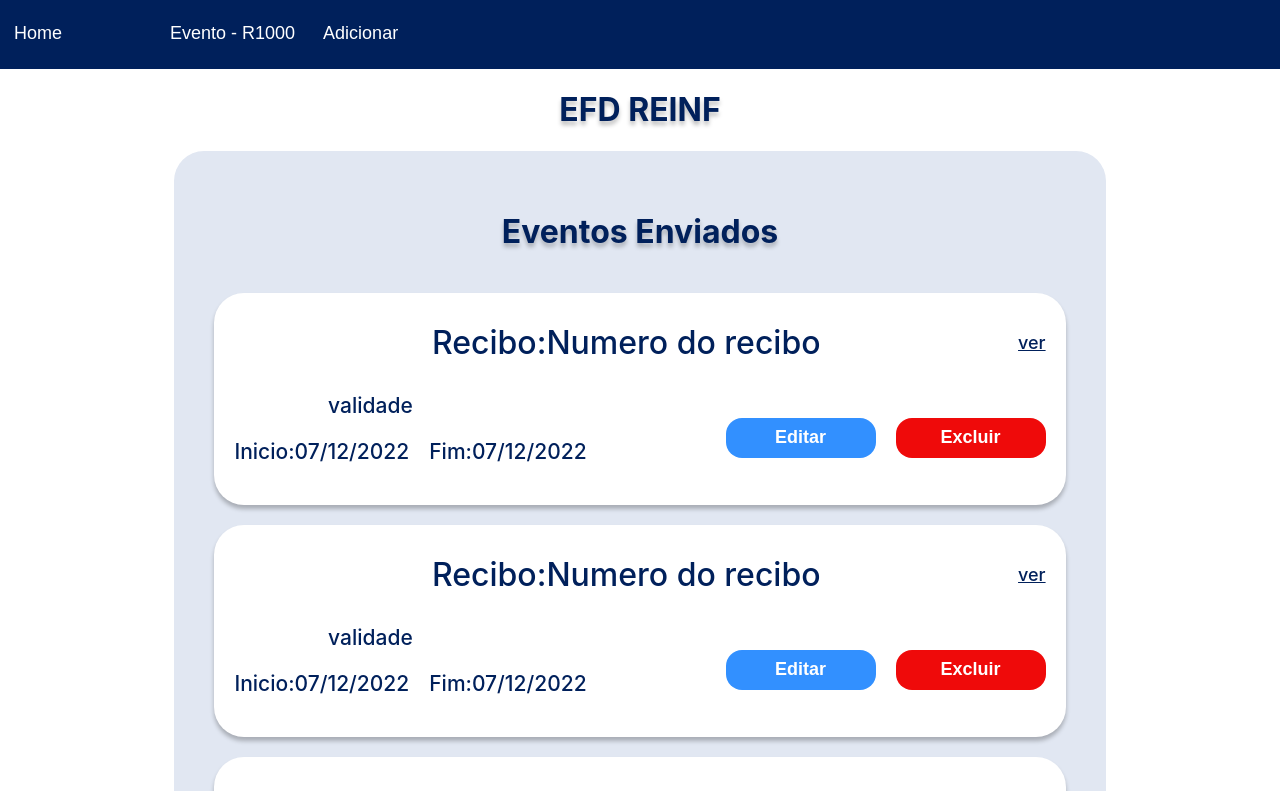
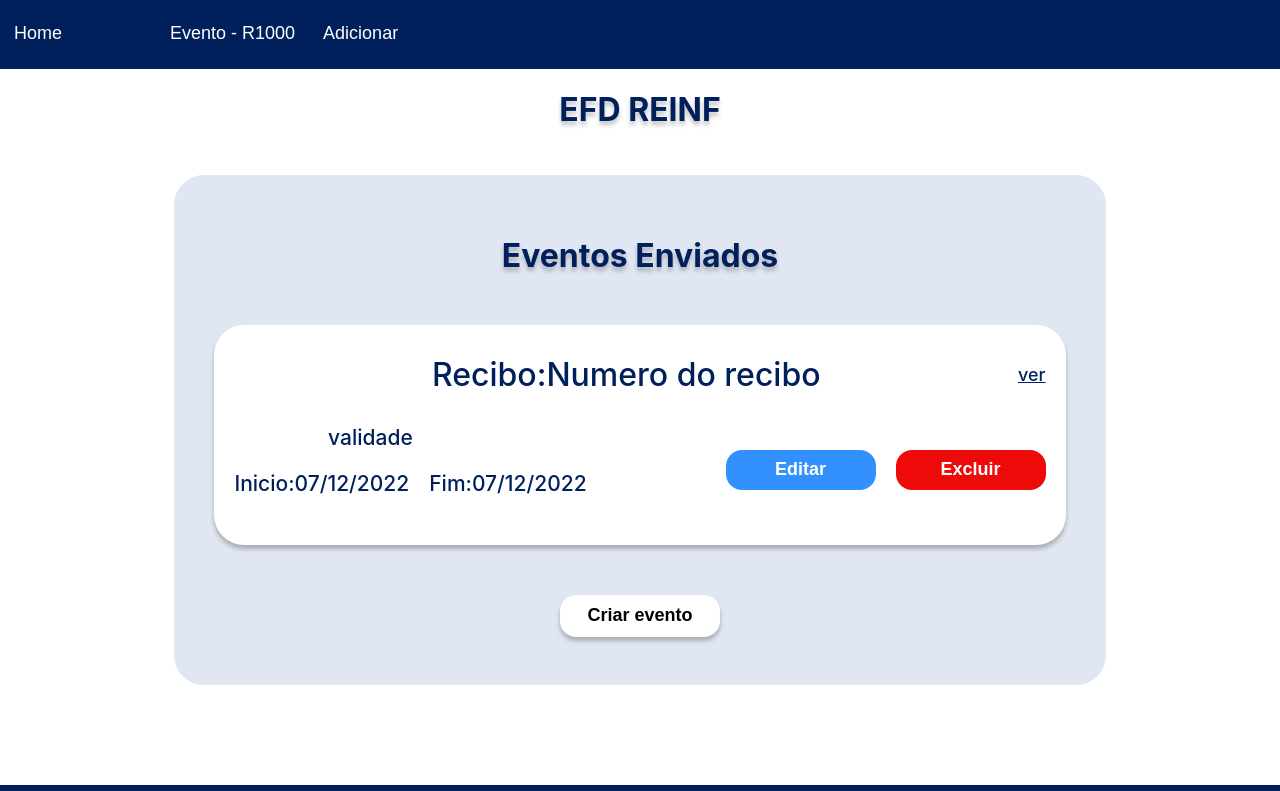
Before and after one commit to VictorHugoDS/front-R1000, a Next.js app: page /Eventos in a window 1280 px wide. Shown: the top 791 px of the page. Built offline with nearby package versions, Linux system fonts and the light colour scheme.

Commit message:
feat redirection create event

```diff
--- a/pages/Eventos/index.js
+++ b/pages/Eventos/index.js
@@ -3,6 +3,7 @@ import { Modal, CircularProgress } from "@material-ui/core"
 import { useEffect, useState } from "react";
 import { api, GetAll } from "../../lib/api";
 import Home from "../efd/editar/[id]";
+import "../efd/adicionar/index";
 
 export default function Eventos() {
 
@@ -13,6 +14,7 @@ export default function Eventos() {
     const [openModalDelete, setOpenModalDelete] = useState(false);
     const [loading, setLoading] = useState(false);
     const [openEditEvent, setOpenEditEvent] = useState(false);
+    const [openCreateEvent, setOpenCreateEvent] = useState(false);
 
     useEffect(() => async () => {
         setLoading(true);
@@ -45,19 +47,6 @@ export default function Eventos() {
             data_inicio: new Date(),
             data_fim: new Date,
         },
-        {
-            id: 0,
-            Recibo: 'Numero do recibo',
-            data_inicio: new Date(),
-            data_fim: new Date,
-        },
-        {
-            id: 0,
-            Recibo: 'Numero do recibo',
-            data_inicio: new Date(),
-            data_fim: new Date,
-        },
-
     ]
 
 
@@ -131,15 +120,19 @@ export default function Eventos() {
                         display: "flex",
                         justifyContent: "center",
                     }}>
-                    <button>
+                    <button onClick={(e) => {
+                        e.preventDefault();
+                        setOpenCreateEvent(true);
+
+                    }}>
                         Criar evento
                     </button>
                 </div>
             </div>}
 
-            {
-                openEditEvent && <Home />
-            }
+            {openEditEvent && <Home />}
+
+            {openCreateEvent && <Home />}
 
             {openModalDelete &&
                 <Modal
```
